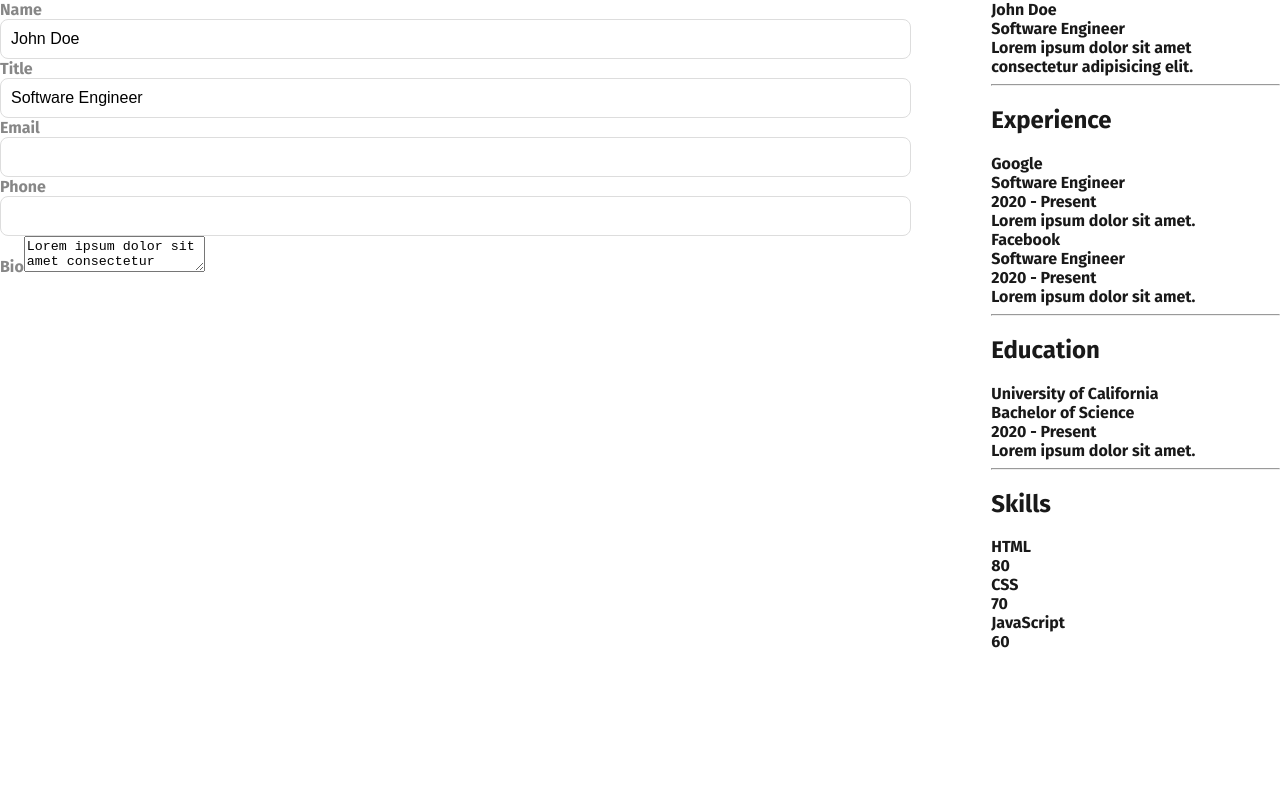
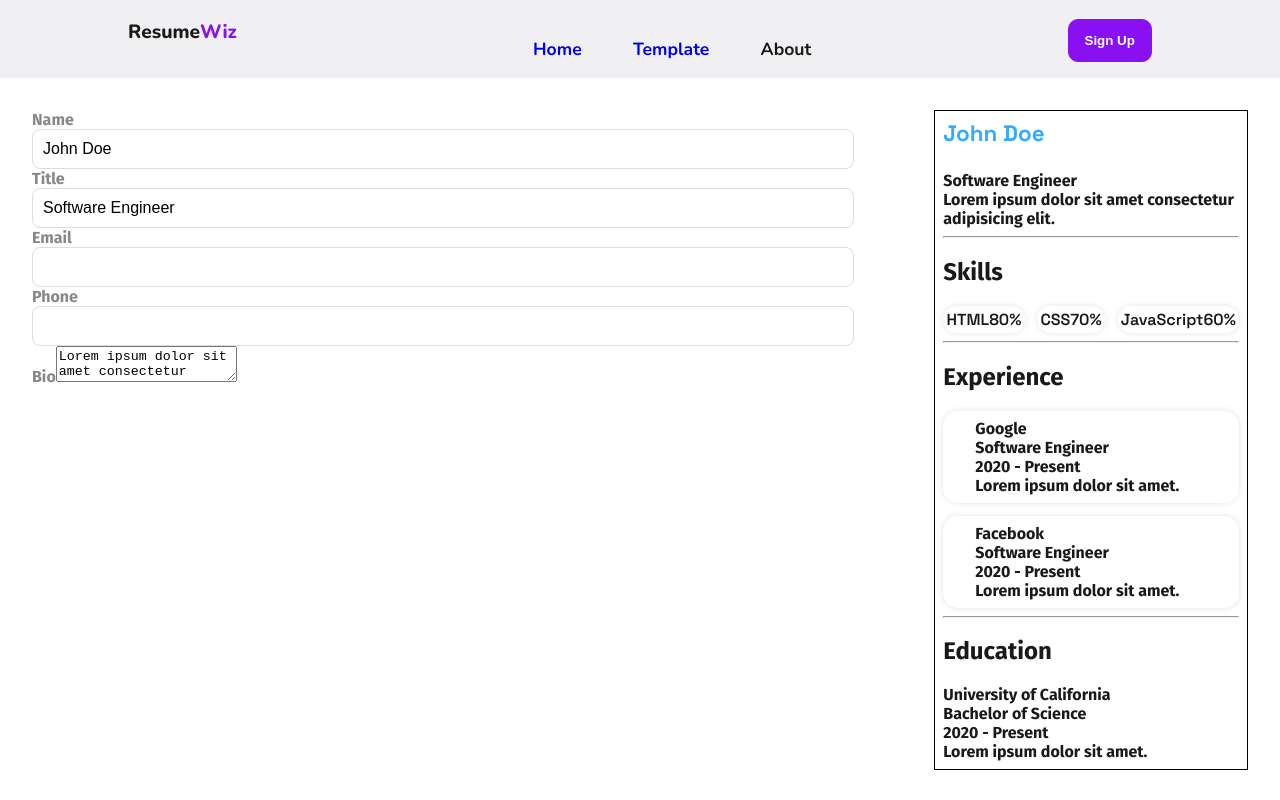
Before and after one commit to SynthCod3/ResumeWiz, a React (Vite) app: page /editor in a window 1280 px wide. Built offline with nearby package versions, Linux system fonts and the light colour scheme; no server answers; the HTML template or start-up script is replaced by a standard one.

Commit message:
chore: i dont know

```diff
--- a/src/App.tsx
+++ b/src/App.tsx
@@ -35,7 +35,7 @@ function App() {
 			element: <ResumeEditor />,
 		},
 		{
-			path: "/template",
+			path: "/templates",
 			element: <TemplateSelection />,
 		},
 	]);
--- a/src/components/Navbar/index.tsx
+++ b/src/components/Navbar/index.tsx
@@ -1,20 +1,25 @@
-import { useNavigate } from 'react-router-dom';
-import styles from './index.module.css'
+import { useNavigate } from "react-router-dom";
+import styles from "./index.module.css";
 const Navbar = () => {
-
 	const navigate = useNavigate();
 
 	const handleSignUp = () => {
-    navigate('/signup')
-}
+		navigate("/signup");
+	};
 
 	return (
 		<div className={styles.navbarWrapper}>
-      <div className={styles.navbarHeading}>Resume<span>Wiz</span></div>
+			<div className={styles.navbarHeading}>
+				Resume<span>Wiz</span>
+			</div>
 			<div className={styles.navbarLinks}>
 				<ul>
-          <li><a href="/">Home</a></li>
-          <li><a href="/template">Template</a></li>
+					<li>
+						<a href="/">Home</a>
+					</li>
+					<li>
+						<a href="/templates">Template</a>
+					</li>
 					<li>About</li>
 				</ul>
 			</div>
@@ -22,7 +27,7 @@ const handleSignUp = () => {
 				<button onClick={handleSignUp}>Sign Up</button>
 			</div>
 		</div>
-  )
-}
+	);
+};
 
-export default Navbar
+export default Navbar;
--- a/src/modules/editor/index.module.css
+++ b/src/modules/editor/index.module.css
@@ -1,13 +1,52 @@
 .editorWrapper {
 	display: flex;
 	flex-direction: row;
+	padding: 2rem;
 	justify-content: center;
 	gap: 5rem;
 }
 
-input:disabled {
-	background-color: transparent !important;
-	color: black !important;
-	border: none !important;
-	padding: 0;
+.previewWrapper {
+	display: flex;
+	justify-content: center;
+	align-items: center;
+	width: 30%;
+	padding: 0.5rem;
+	border: 1px solid black;
 }
+
+.previewWrapper .previewContent div .previewName {
+	font-size: 1.4rem;
+	font-weight: 700;
+	padding-bottom: 1.4rem;
+	font-family: var(--text-section);
+	color: rgb(50, 172, 254);
+}
+
+.previewSkills {
+	display: flex;
+	gap: 0.8rem;
+}
+
+.previewSkills .previewSkillsData {
+	display: flex;
+	padding: 0.2rem;
+	font-weight: 600;
+	background-color: white;
+	border-radius: 15px;
+	filter: drop-shadow(0 0 0.2rem rgb(224, 227, 228));
+	font-family: var(--text-section);
+}
+
+.previewExperience {
+	display: flex;
+	flex-direction: column;
+	gap: 0.8rem;
+}
+
+.previewExperience .previewExperienceData {
+	background-color: white;
+	border-radius: 15px;
+	padding: 0.5rem 2rem;
+	filter: drop-shadow(0 0 0.2rem rgb(224, 227, 228));
+}
--- a/src/modules/editor/index.tsx
+++ b/src/modules/editor/index.tsx
@@ -1,8 +1,8 @@
 import { useState } from "react";
 import styles from "./index.module.css";
+import Navbar from "../../components/Navbar";
 
 const ResumeEditor = () => {
-
 	const [data, setData] = useState({
 		name: "John Doe",
 		title: "Software Engineer",
@@ -52,6 +52,7 @@ const ResumeEditor = () => {
 
 	return (
 		<div>
+			<Navbar />
 			<div className={styles.editorWrapper}>
 				<div className={styles.editor}>
 					<span>Name</span>
@@ -109,9 +110,12 @@ const ResumeEditor = () => {
 						}}
 					/>
 				</div>
+				<div className={styles.previewWrapper}>
 					<div className={styles.previewContent}>
 						<div>
-						<div>{data.name}</div>
+							<div className={styles.previewName}>
+								{data.name}
+							</div>
 							<div>{data.title}</div>
 						</div>
 						<div>
@@ -120,10 +124,26 @@ const ResumeEditor = () => {
 						</div>
 						<div>{data.bio}</div>
 						<hr />
+						<h2>Skills</h2>
+						<div className={styles.previewSkills}>
+							{data.skills.map((item, index) => (
+								<div
+									className={styles.previewSkillsData}
+									key={index}
+								>
+									<div>{item.name}</div>
+									<div>{item.value}%</div>
+								</div>
+							))}
+						</div>
+						<hr />
 						<h2>Experience</h2>
-					<div>
+						<div className={styles.previewExperience}>
 							{data.experience.map((item) => (
-							<div key={item.company}>
+								<div
+									className={styles.previewExperienceData}
+									key={item.company}
+								>
 									<div>{item.company}</div>
 									<div>{item.jobTitle}</div>
 									<div>
@@ -147,15 +167,6 @@ const ResumeEditor = () => {
 								</div>
 							))}
 						</div>
-					<hr />
-					<h2>Skills</h2>
-					<div>
-						{data.skills.map((item, index) => (
-							<div key={index}>
-								<div>{item.name}</div>
-								<div>{item.value}</div>
-							</div>
-						))}
 					</div>
 				</div>
 			</div>
```
Lines whose indentation alone changed are shown as unchanged.
